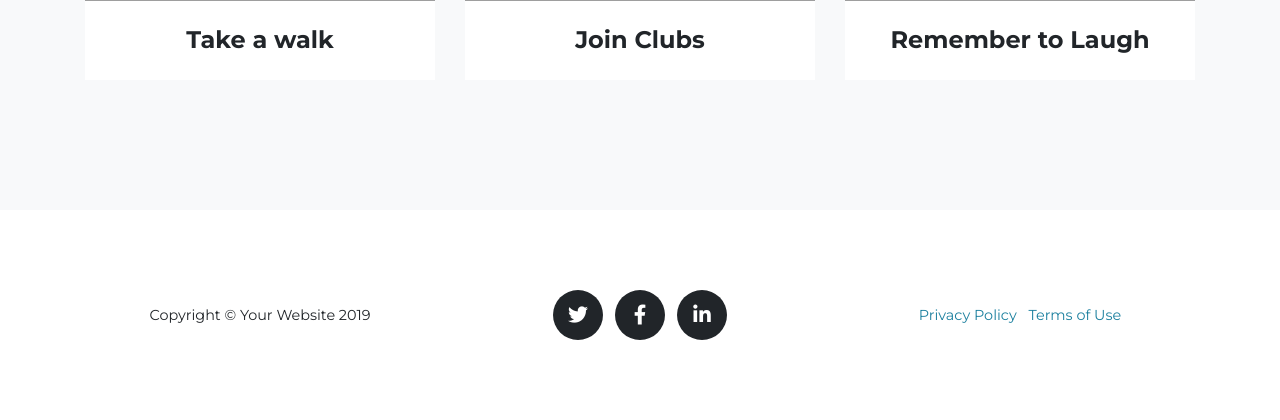
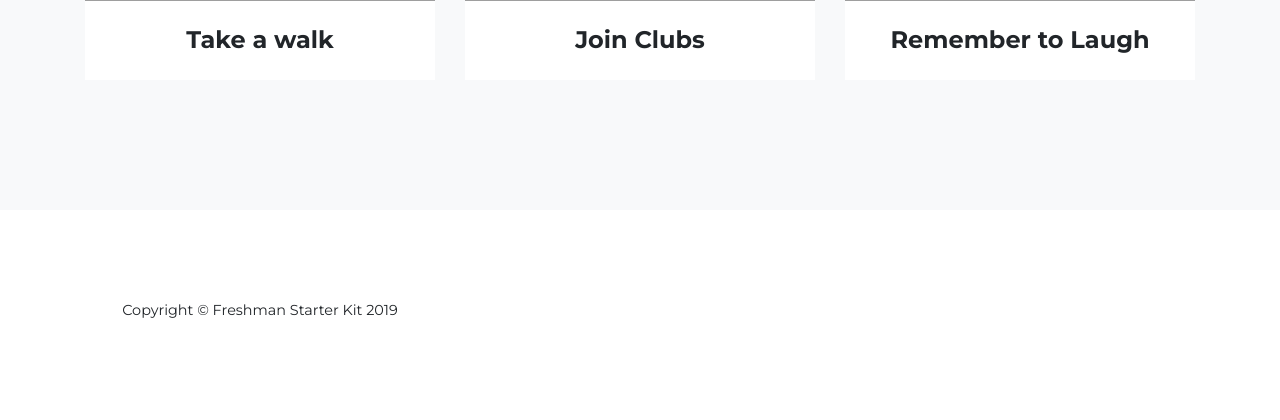
Before and after one commit to archanaramakrishnan/EECS448-Project3, a Django app: page /time.html in a window 1280 px wide. Shown: the part 2302-2722 px from the top of the page. After the commit the page ends 2620 px from the top, so only its background shows below. Run offline with Django 3.2, Linux system fonts and the light colour scheme; some libraries are stand-ins or nearby versions; some web fonts are replaced; grey boxes are pictures that could not be loaded.

Commit message:
remove social media buttons from time page

```diff
--- a/mysite/myapp/templates/time.html
+++ b/mysite/myapp/templates/time.html
@@ -186,49 +186,12 @@
       </div>
     </div>
   </section>
-
-  <!-- About -->
-
-  <!-- Team -->
-
-  <!-- Contact -->
-
-
   <!-- Footer -->
   <footer class="footer">
     <div class="container">
       <div class="row align-items-center">
         <div class="col-md-4">
-          <span class="copyright">Copyright &copy; Your Website 2019</span>
-        </div>
-        <div class="col-md-4">
-          <ul class="list-inline social-buttons">
-            <li class="list-inline-item">
-              <a href="#">
-                <i class="fab fa-twitter"></i>
-              </a>
-            </li>
-            <li class="list-inline-item">
-              <a href="#">
-                <i class="fab fa-facebook-f"></i>
-              </a>
-            </li>
-            <li class="list-inline-item">
-              <a href="#">
-                <i class="fab fa-linkedin-in"></i>
-              </a>
-            </li>
-          </ul>
-        </div>
-        <div class="col-md-4">
-          <ul class="list-inline quicklinks">
-            <li class="list-inline-item">
-              <a href="#">Privacy Policy</a>
-            </li>
-            <li class="list-inline-item">
-              <a href="#">Terms of Use</a>
-            </li>
-          </ul>
+          <span class="copyright">Copyright &copy; Freshman Starter Kit 2019</span>
         </div>
       </div>
     </div>
```
